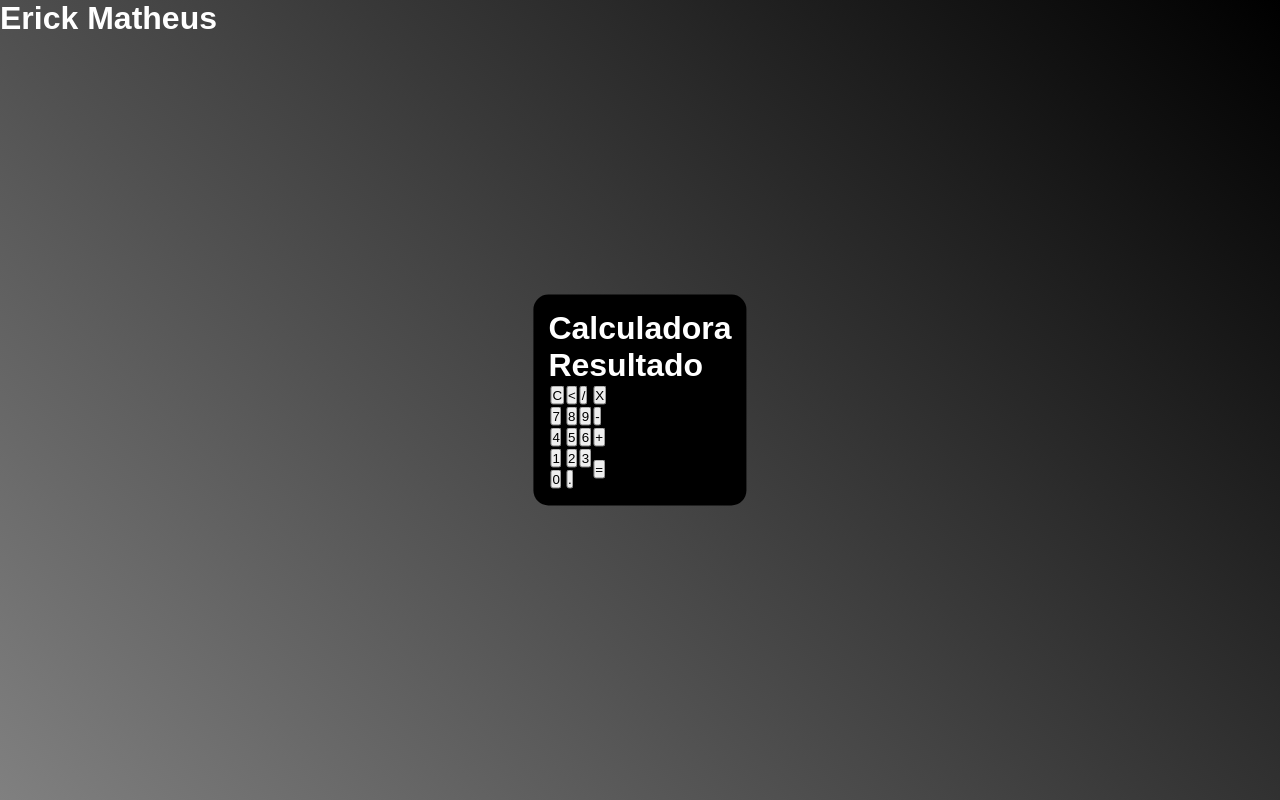
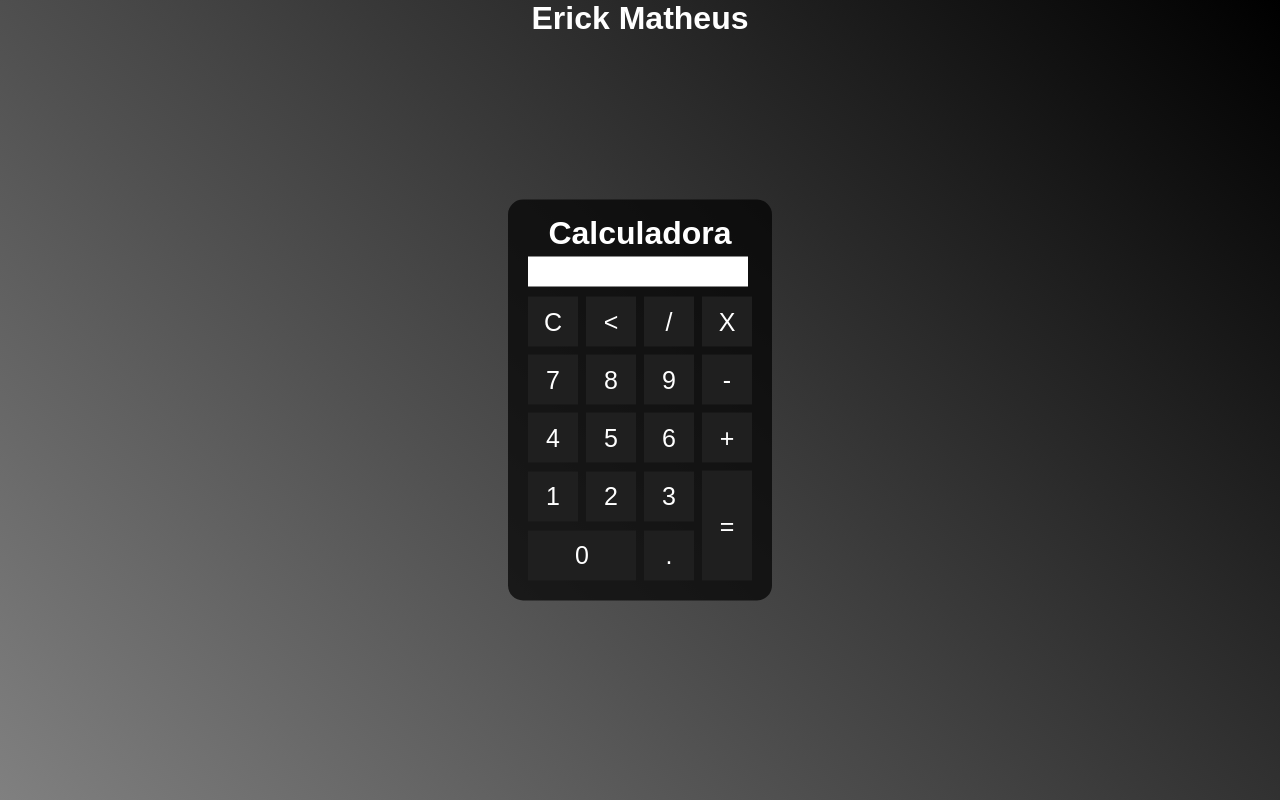
Before and after one commit to Erickmts10/Calculadora-JavaScript, a plain HTML site: page index.html in a window 1280 px wide. Drawn offline with Linux system fonts and the light colour scheme.

Commit message:
Calculadora JavaScript

```diff
--- a/index.html
+++ b/index.html
@@ -1,10 +1,10 @@
 <!DOCTYPE html>
 <html lang="en">
   <head>
-    <meta charset="UTF-8">
-    <meta name="viewport" content="width=device-width, initial-scale=1.0">
+    <meta charset="UTF-8" />
+    <meta name="viewport" content="width=device-width, initial-scale=1.0" />
     <title>Calculadora</title>
-    <link rel="stylesheet" href="/Calculadora-JavaScript/styles/style.css">
+    <link rel="stylesheet" href="/styles/style.css" />
   </head>
   <header></header>
   <body>
@@ -13,39 +13,48 @@
       <div class="calculadora">
         <h1>Calculadora</h1>
         <p id="resultado"></p>
-                <h1>Resultado</h1>
+        <h1></h1>
         <table>
           <tr>
-                        <td><button class="botao">C</button></td>
-                        <td><button class="botao"><</button></td>
-                        <td><button class="botao">/</button></td>
-                        <td><button class="botao">X</button></td>
+            <td><button class="botao" onclick="clean()">C</button></td>
+            <td><button class="botao" onclick="back()"><</button></td>
+            <td><button class="botao" onclick="insert('/')">/</button></td>
+            <td><button class="botao" onclick="insert('*')">X</button></td>
           </tr>
           <tr>
-                        <td><button class="botao">7</button></td>
-                        <td><button class="botao">8</button></td>
-                        <td><button class="botao">9</button></td>
-                        <td><button class="botao">-</button></td>
+            <td><button class="botao" onclick="insert('7')">7</button></td>
+            <td><button class="botao" onclick="insert('8')">8</button></td>
+            <td><button class="botao" onclick="insert('9')">9</button></td>
+            <td><button class="botao" onclick="insert('-')">-</button></td>
           </tr>
           <tr>
-                        <td><button class="botao">4</button></td>
-                        <td><button class="botao">5</button></td>
-                        <td><button class="botao">6</button></td>
-                        <td><button class="botao">+</button></td>
+            <td><button class="botao" onclick="insert('4')">4</button></td>
+            <td><button class="botao" onclick="insert('5')">5</button></td>
+            <td><button class="botao" onclick="insert('6')">6</button></td>
+            <td><button class="botao" onclick="insert('+')">+</button></td>
           </tr>
           <tr>
-                        <td><button class="botao">1</button></td>
-                        <td><button class="botao">2</button></td>
-                        <td><button class="botao">3</button></td>
-                        <td rowspan="2"><button class="botao">=</button></td>
+            <td><button class="botao" onclick="insert('1')">1</button></td>
+            <td><button class="botao" onclick="insert('2')">2</button></td>
+            <td><button class="botao" onclick="insert('3')">3</button></td>
+            <td rowspan="2">
+              <button class="botao" style="height: 110px" onclick="calcular('=')">
+                =
+              </button>
+            </td>
           </tr>
           <tr>
-                        <td rowspan="2"><button  class="botao">0</button></td>
-                        <td><button  class="botao">.</button></td>
+            <td colspan="2">
+              <button class="botao" style="width: 108px" onclick="insert(0)">
+                0
+              </button>
+            </td>
+            <td><button class="botao" onclick='insert(".")'>.</button></td>
           </tr>
         </table>
       </div>
     </div>
   </body>
+  <script src="/js/index.js"></script>
   <footer></footer>
 </html>
--- a/js/index.js
+++ b/js/index.js
@@ -0,0 +1,24 @@
+function insert(num) {
+  var Number = document.getElementById("resultado").innerHTML;
+  document.getElementById("resultado").innerHTML = Number + num;
+}
+
+function clean() {
+  document.getElementById("resultado").innerHTML = "";
+}
+
+function back() {
+  var resultado = document.getElementById("resultado").innerHTML;
+  document.getElementById("resultado").innerHTML = resultado.substring(
+    0,
+    resultado.length - 1
+  );
+}
+function calcular() {
+  var resultado = document.getElementById("resultado").innerHTML;
+  if (resultado) {
+    document.getElementById("resultado").innerHTML = eval(resultado);
+  } else {
+    document.getElementById("resultado").innerHTML = "Nada...";
+  }
+}
--- a/styles/style.css
+++ b/styles/style.css
@@ -7,13 +7,37 @@
     height: 100vh;
     color: white;
     font-family: Arial, Helvetica, sans-serif;
+    text-align: center;
 }
 .calculadora{
     position: absolute;
-    background-color: black;
+    background-color:rgb(0, 0, 0, 0.7 );
     top: 50%;
     left: 50%;
     transform: translate(-50%,-50%);
     border-radius: 15px;
     padding: 15px;
 }
+.botao{
+
+    width: 50px;
+    height: 50px;
+    margin: 3px;
+    font-size: 25px;
+    cursor: pointer;
+    background-color: rgb(31, 31, 31);
+    border: none;
+    color: #fff;
+}
+.botao:hover{
+    background-color: black;
+}
+#resultado{
+    background-color: white;
+    width: 220px;
+    height: 30px;
+    margin: 5px;
+    font-size: 25px;
+    color: black;
+    text-align: right;
+}
```
Lines whose indentation alone changed are shown as unchanged.
